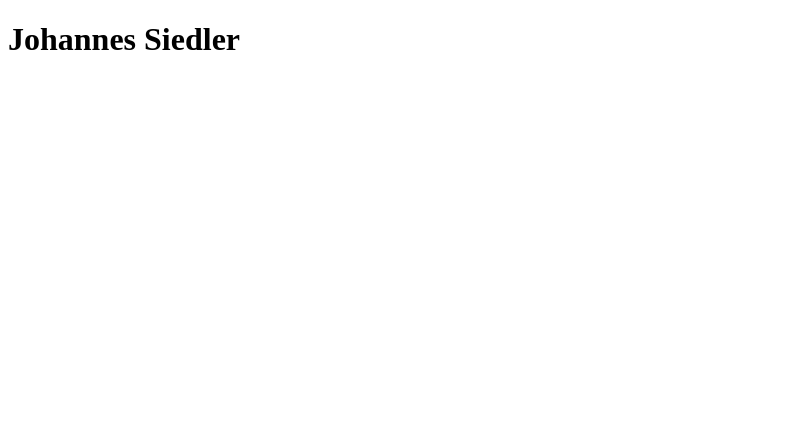
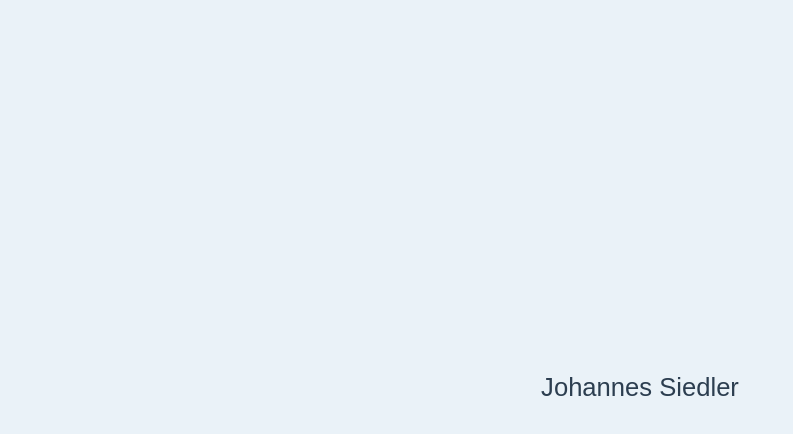
Before and after one commit to dahannes/johannessiedler.de, a plain HTML site: page index.html in a window 1280 px wide. Shown: the whole page, without its empty margins (0-793 px from the left). Drawn offline with Linux system fonts and the light colour scheme.

Commit message:
basic styling

```diff
--- a/index.html
+++ b/index.html
@@ -1,10 +1,36 @@
 <!DOCTYPE html>
 <html lang="en">
-<head>
-    <meta charset="UTF-8">
-    <meta name="viewport" content="width=device-width, initial-scale=1.0">
+  <head>
+    <meta charset="UTF-8" />
+    <meta name="viewport" content="width=device-width, initial-scale=1.0" />
     <title>Johannes Siedler</title>
-</head>
-<body>
+    <style>
+      :root {
+        --background-color: #eaf2f8;
+        --text-color: #2c3e50;
+      }
+
+      body {
+        display: flex;
+        justify-content: center;
+        align-items: center;
+        width: 100vw;
+        height: 100vh;
+        margin: 0;
+        font-family: sans-serif;
+        background-color: var(--background-color);
+      }
+
+      h1 {
+        font-size: 1.6em;
+        font-weight: normal;
+        color: var(--text-color);
+        margin: 0;
+        margin-bottom: 1em;
+      }
+    </style>
+  </head>
+  <body>
     <h1>Johannes Siedler</h1>
+  </body>
 </html>
```
